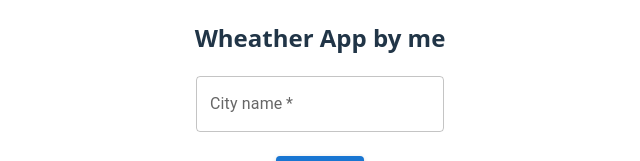
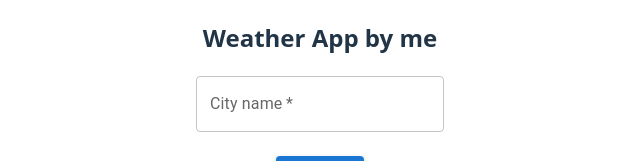
Before and after one commit to singhsurbhi6091-art/Weather-App, a React (Vite) app: page / in a window 1280 px wide. Shown: the top 161 px of the page, without its empty margins (320-960 px from the left). Built offline with nearby package versions, Linux system fonts and the light colour scheme.

Commit message:
Fix Weather App spelling

```diff
--- a/src/WheatherApp.jsx
+++ b/src/WheatherApp.jsx
@@ -20,7 +20,7 @@ export default function WhetherApp() {
 
     return(
         <div style={{textAlign:"center"}}>
-            <h2>Wheather App by me</h2>
+            <h2>Weather App by me</h2>
             <SearchBox updateWeatherInfo={updateWeatherInfo} />
             <InfoBox info={weatherInfo} />
         </div>
```
